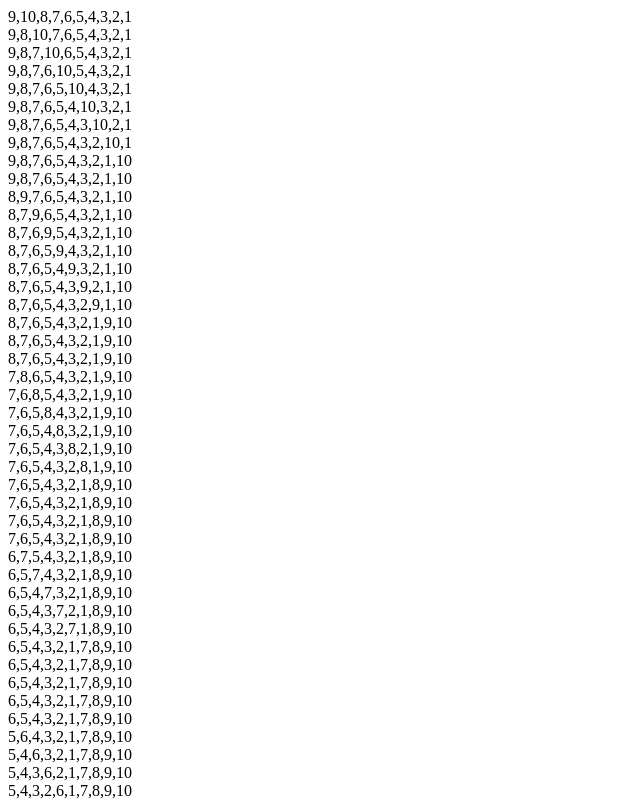
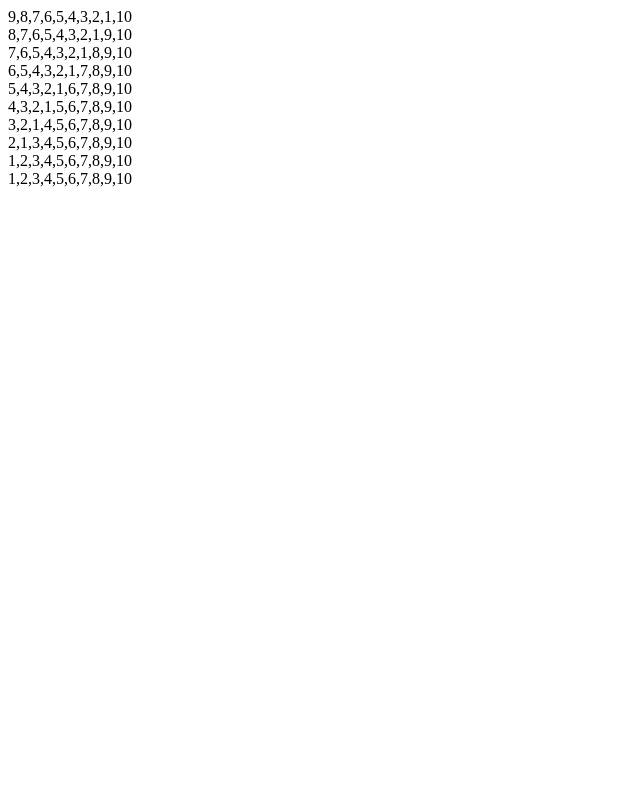
Before and after one commit to cf-student-5731/Playground, a plain HTML site: page bubble_sort/index.html in a window 1280 px wide. Shown: the top 801 px of the page, without its empty margins (0-640 px from the left). Drawn offline with Linux system fonts and the light colour scheme.

Commit message:
javascript bubble sort optimized

```diff
--- a/bubble_sort/index.html
+++ b/bubble_sort/index.html
@@ -8,21 +8,21 @@
 <script>
 	arr=[10, 9, 8, 7, 6, 5, 4, 3, 2, 1];
 
-	var done = false;
-	for (j = 0; j<=9; j++){
+	swapped = true;
+
+	do{
+		swapped = false;
 		for(var i=0; i<=9; i++){
 			if (arr[i] > arr[i+1]){
 				var h = arr[i+1];
 				arr[i+1] = arr[i];
 				arr[i] = h;
+				swapped = true;
 			}
-			else{
-				done = true;
-			}
+		}
 			document.write(arr + '<br>');
-		}
-	}
+	} while (swapped);
+
 </script>
-
 </body>
 </html>
```
